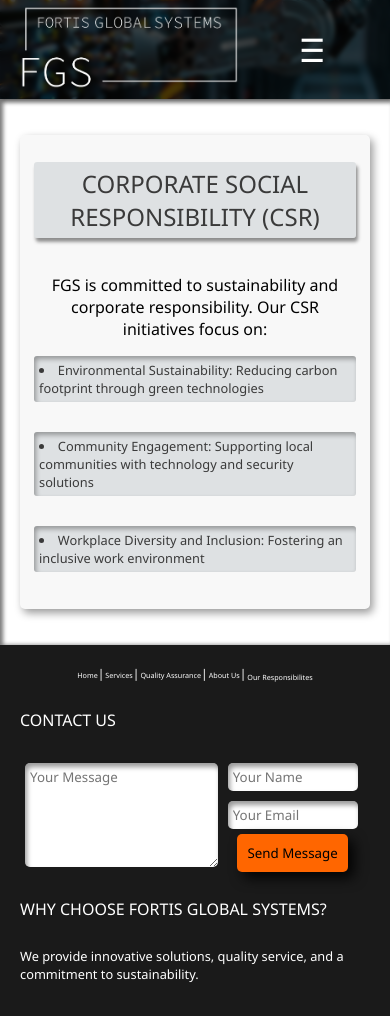
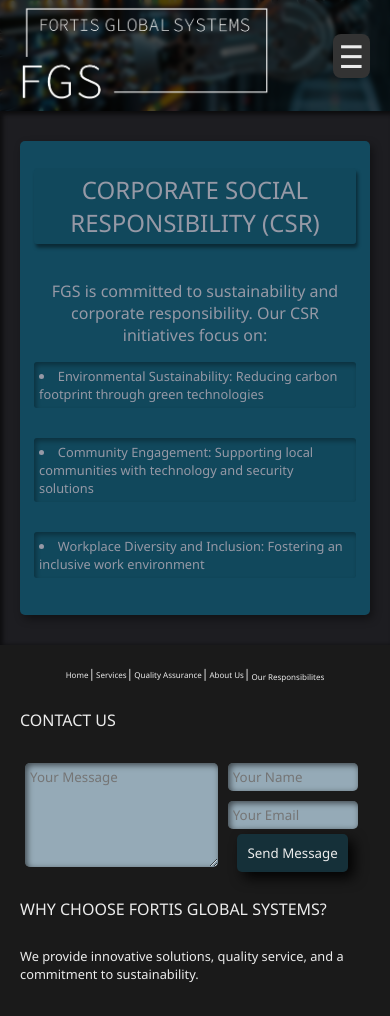
Before and after one commit to luay458/FGS_Backend, a Django app: page /our-responsibility/ in a window 390 px wide. Run offline with Django 5.2, Linux system fonts and the light colour scheme.

Commit message:
Updated UI - dark colors and phone functionality. V4.0

```diff
--- a/main/static/css/fonts.css
+++ b/main/static/css/fonts.css
@@ -2,13 +2,16 @@
 /* ============================================================================================================ */
 /* GENERAL FONTS*/
 /* ============================================================================================================ */
-body, html, button, a, input, textarea{
+body, html, button, a, input, textarea, .bullets, .simple-bullets{
     font-weight: 300;
-    color: #000000;
+    color: var(--font-1);
     font-family: "Segoe UI", Tahoma, Geneva, Verdana, sans-serif;
 }
-.nav-links a, .footer-nav-links a, .menu-toggle, footer {
-    color: #ffffff;
+.nav-links a, .footer-nav-links a, .menu-toggle, footer, button {
+    color: var(--font-2);
+}
+button:hover, #theme-toggle:hover{
+    color: var(--font-2-hover);
 }
 
 /* ============================================================================================================ */
@@ -21,12 +24,15 @@
 }
 .nav-links a , .footer-nav-links a {
     text-decoration: none;
-    font-size: 1.2vw;
+    font-size: 1.3em
 } .nav-links a:hover, .footer-nav-links a:hover {
-    color: #bfbcaca4;
+    color: var(--font-3);
+}
+.footer-nav-links {
+    font-size: 0.9em;
 }
 .menu-toggle {
-    font-size: 0.8vw;
+    font-size: 8vw;
 }
 
 /* ============================================================================================================ */
@@ -71,7 +77,7 @@
     font-size: 0.9em;
 }
 input, textarea {
-    font-weight: 500;
+    font-weight: 400;
 }
 p.thanks-msg{
     font-size: 0.9em !important;
@@ -82,34 +88,35 @@
     /* ============================================================================================================ */
     /* HEADER*/
     /* ============================================================================================================ */
-    .nav-links a, .footer-nav-links a{
-        font-size: 0.9em;
-    }.nav-links a:hover, .footer-nav-links a:hover {
-        font-size: 0.9em;
+    .nav-links a{
+        font-size: 2.5vw; /* Adjusts for size of menu toggle and screen */
+        font-weight: 300;
+    }
+    .footer-nav-links a {
+        font-size: 1em;
+        font-weight: 300;
+    }
+    .nav-links a:hover, .footer-nav-links a:hover {
         border: none !important;
-    }
-    .menu-toggle {
-        z-index: 8;
-        font-size: 2em;
     }
 
     /* ============================================================================================================ */
     /* MAIN */
     /* ============================================================================================================ */
     h2 {
-        font-weight: 450;
+        font-weight: 350;
         font-size: 1.5em;
     }
     p {
-        font-weight: 400;
+        font-weight: 300;
         font-size: 1em;
     }
     .smaller{
-        font-weight: 400;
+        font-weight: 300;
         font-size: 1em;
     }
     .bullet-container {
-        font-weight: 450;
+        font-weight: 350;
         font-size: 0.8em;
     }
     .areas-covered-container {
@@ -139,4 +146,7 @@
     .footer-text {
         font-size: 0.8em;
     }
+    textarea {
+        font-weight: 300;
+    }
 }
--- a/main/static/css/styles.css
+++ b/main/static/css/styles.css
@@ -1,3 +1,21 @@
+:root {
+    --background-color: #11101c00;
+    --header-overlay: #050505b4;
+    --content-bg: #1d1d21;
+    --main-content-bg: #115168df;
+    --nav-hover-border: #4a4a4a93;
+    --nav-hover-bg: #dbcbcb2e;
+    --menu-bg: #333;
+    --footer-bg: #1a1a1a;
+    --input-bg: #9fb6c4ec;
+    --footer-button-color: #11516868;
+    --footer-button-color-hover: #80bcdd9d;
+    --inner-container-color: #0e44574d;
+    --font-1: #9699a6;
+    --font-2: #ececec;
+    --font-3: #ffffff90;
+    --font-2-hover: #b8b8b8;
+}
 /* ============================================================================================================ */
 /* GENERAL STYLES */
 /* ============================================================================================================ */
@@ -9,9 +27,16 @@
     display: flex;
     flex-direction: column;
 
+    background-color: var(--content-bg);
 }
 header, footer {
     z-index: 10; /* Make sure the header and footer are always above everything else */
+}
+
+/* Remove phone highlighting and outlining on buttons */
+button, button:focus, a, a:focus, input, textarea, select, .menu-toggle {
+    outline: none;
+    -webkit-tap-highlight-color: transparent;
 }
 
 /* ============================================================================================================ */
@@ -33,7 +58,7 @@
 /* Ensures both containers have the same overlay to look seamless */
 .navbar, .down-container {
    /* Color and blur will overlay the bg image which is in header */
-   background: #050505b4;
+   background: var(--header-overlay);
    backdrop-filter: blur(2px);
 }
 /* Navbar is the container that holds everything on the top of the screen */
@@ -57,6 +82,7 @@
 /* Container that holds the logo and navigation buttons, row is to ensure they stay side by side not stacked on top */
 /* ===================================================== */
 .nav-container{
+    width: -webkit-fill-available;
     display: flex;
     flex-direction: row;
 }
@@ -100,15 +126,15 @@
     border-radius: 3px;
 }
 .nav-links a:hover {
-    border-color: #4a4a4a93;
-    background-color: #dbcbcb2e; /* Background color for header menu buttons only */
+    border-color: var(--nav-hover-border);
+    background-color: var(--nav-hover-bg);
 }
 .nav-button.active {
-    border-bottom: 2px solid #fff; /* Underline for whichever header button is selected */
+    border-bottom: 2px solid var(--font-2);
 }
 .footer-nav-links a{
     border-style: none;
-    background-color: #00000000;
+    background-color: transparent;
 }
 /* Separator for footer nav buttons - e.g " Home | Services | About Us" */
 ul.footer-nav-links li:not(:last-child)::after {
@@ -126,7 +152,7 @@
     transform-origin: center; /* Expand from center */
     width: 100%; /* Full width */
     height: 2px; /* Adjust thickness as desired */
-    background-color: #fff; /* Border color */
+    background-color: var(--font-2);
     transition: transform 0.3s ease; /* Adjust timing and easing as needed */
 }
 /* On hover, animate the pseudo-element to scale to full width */
@@ -141,6 +167,9 @@
     display: none;
     background: none;
     border: none;
+    border-radius: 8px;
+    background: #11516868;
+    background-color: var(--menu-bg);
     cursor: pointer;
 }
 /* ===================================================== */
@@ -194,26 +223,34 @@
 
     border: none;
     border-radius: 5px;
-    box-shadow: 2px 4px 5px hsl(0deg 0% 0% / 0.40) inset;
+    background-color: var(--input-bg);
+    box-shadow: 2px 2px 6px hsl(0deg 0% 0% / 0.60) inset;
 }
 /* Submit button*/
-.footer button {
+.footer button, #theme-toggle {
     padding: 10px;
     cursor: pointer;
 
     border: none;
     border-radius: 5px;
-    background: #ff6600;
+    background: var(--footer-button-color);
     box-shadow: 6px 6px 12.6px hsl(0deg 0% 0% / 0.90);
 }
-.footer button:hover {
-    background: #cc550074;
+.footer button:hover, #theme-toggle:hover {
+    background: var(--footer-button-color-hover);
 }
 .thanks-msg-container {
     display: none;
 } .thanks-msg-container.submit{
     display: flex;
 }
+
+.footer button:active, #theme-toggle:active {
+    padding: 9.5px;
+    outline: none;
+    box-shadow: 2px 2px 3px hsl(0deg 0% 0% / 0.60) inset;
+}
+
 @keyframes fadeInOut {
     0% { opacity: 0; }
     10%, 80% { opacity: 1; }
@@ -312,7 +335,7 @@
     padding: 2% 4%;
 
     border-radius: 5px;
-    background-color: #0c0c0c07;
+    background-color: var(--main-content-bg);
     box-shadow: rgba(0, 0, 0, 0.4) 3px 4px 8px;
 }
 /* ===================================================== */
@@ -323,8 +346,6 @@
 
     border-radius: 3px;
 
-    color: #3a3a3a;
-    background-color: #aeb6bc5c;
     box-shadow: 1.8px 3.7px 3.7px hsl(0deg 0% 0% / 0.44);
 }
 /* ===================================================== */
@@ -342,10 +363,13 @@
     border-radius: 3px;
     padding: 5px;
 
-    color: #3a3a3a;
-    background-color: #aeb6bc5c;
     box-shadow: 2px 3px 5px hsl(0deg 0% 0% / 0.33) inset;
 }
+
+.title-container, .bullets, .simple-bullets {
+    background-color: var(--inner-container-color);
+}
+
 li {
     margin-bottom: 2.5%;
 }
@@ -363,7 +387,6 @@
     }
     .navbar {
         padding: 5px 20px;
-        background: #050505bb;
         justify-content: right;
         align-items: center;
     }
@@ -456,3 +479,43 @@
 ::-webkit-scrollbar-thumb:hover {
     background: #696969;
 }
+
+/* Responsive Styles */
+@media screen and (orientation: portrait) {
+    body, html {
+        overflow-x: hidden;
+    }
+
+    .nav-links {
+        display: flex;
+        flex-direction: column;
+        justify-content: center;
+        align-items: center;
+        width: calc(100vw - 30px);
+        height: 28vw;
+        border-radius: 5px;
+        background-color: var(--menu-bg);
+        position: fixed;
+        top: 5px;
+        left: -100vw;
+        transition: left 1s ease;
+        box-shadow: 0px 8px 18px hsl(0deg 0% 0% / 0.8);
+    }
+
+    .nav-links.open {
+        left: 15px;
+    }
+
+    .nav-links li {
+        text-align: center;
+        margin: 0;
+    }
+
+    .menu-toggle {
+        display: block;
+        z-index: 100;
+    }
+    .menu-toggle:active {
+        box-shadow: 2px 2px 3px hsl(0deg 0% 0% / 0.60) inset;
+    }
+}
--- a/main/static/js/script.js
+++ b/main/static/js/script.js
@@ -1,9 +1,8 @@
 let menu = document.querySelector(".nav-links");
+
 function toggleMenu() {
-  // Toggle inline style if header is not scrolled (for mobile usage)
-  menu.style.display = (menu.style.display === "block") ? "none" : "block";
+  menu.classList.toggle("open");
 }
-
 document.addEventListener("DOMContentLoaded", function() {
   const header = document.querySelector("header");
 
```
Also changed, not shown: other parts of main/static/css/styles.css (+13 -27 lines), 4 other files.
